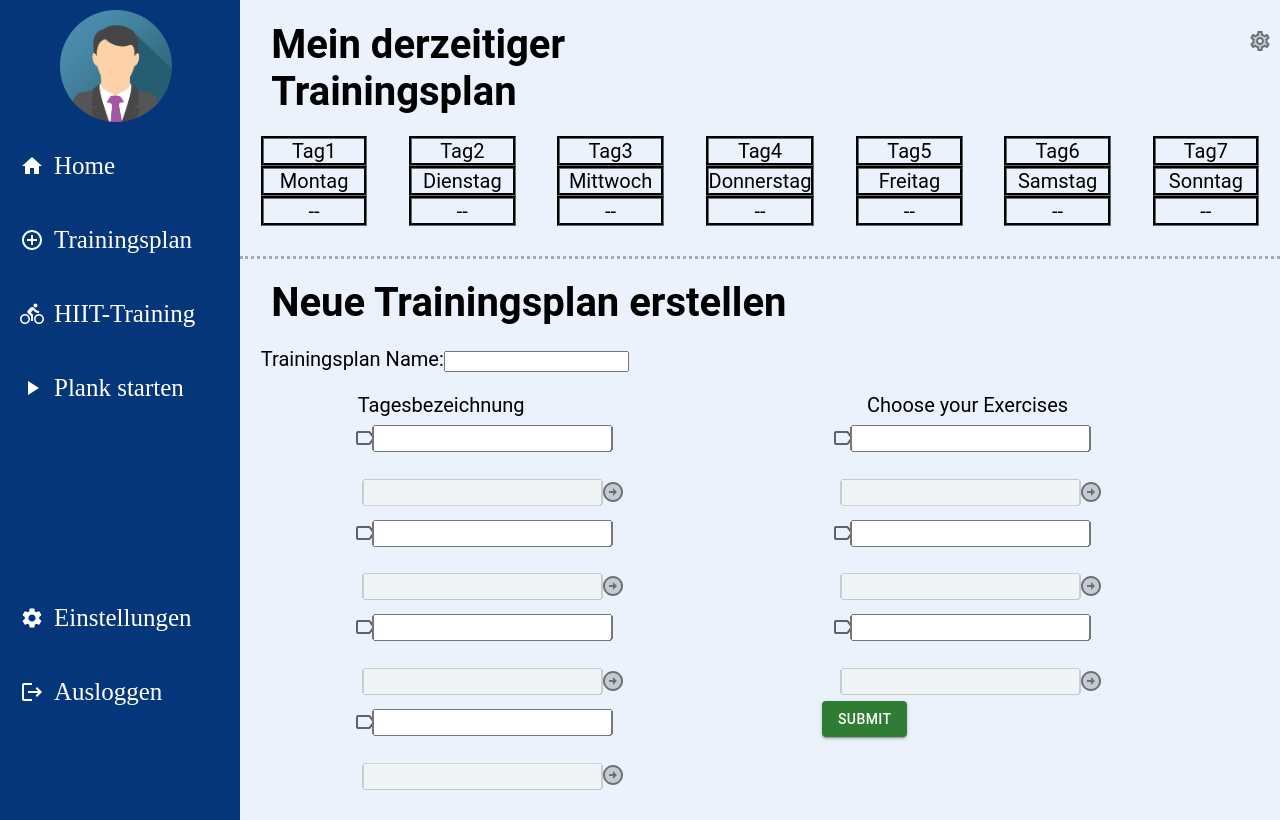
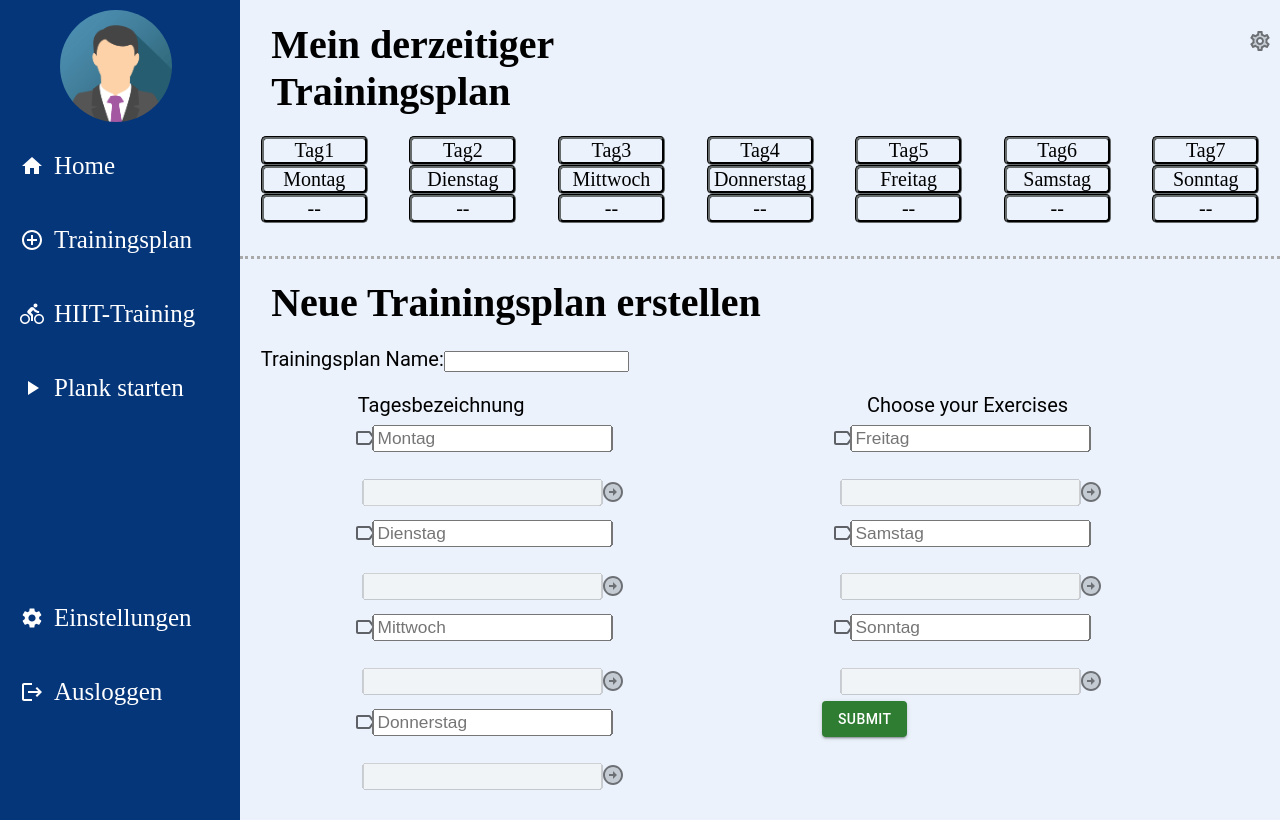
Before and after one commit to Laurin291/fitnesswebapp, a React (Create React App) app: page /create in a window 1280 px wide. Built offline with nearby package versions, Linux system fonts and the light colour scheme; no server answers; the database is empty.

Commit message:
navbar position fixed

```diff
--- a/src/index.css
+++ b/src/index.css
@@ -358,12 +358,15 @@ a {
     margin-left: 2%;
     margin-right: 2%;
     margin-top: 2%;
+    font-family: Bahnschrift;
+
 
 }
 
 .trtagcontent {
     border-color: #151616;
     border-style: groove;
+    border-radius: 5px;
     position: relative;
     display: flex;
     justify-content: center;
@@ -384,6 +387,7 @@ a {
 .ueberschrift {
     margin-left: 3%;
     margin-top: 2%;
+    font-family: Bahnschrift;
 }
 
 #ueberschriftverwaltungsdiv{
@@ -423,6 +427,7 @@ a {
     display: flex;
     flex-direction: column;
     max-height: 90vh;
+    margin-left: 12em;
 }
 
 .Effortboxes {
@@ -430,13 +435,15 @@ a {
 }
 
 
+
 .sidenavbar {
     height: 100svh;
     width: 8em;
     color: white;
-    position: relative;
+    position: fixed;
+    z-index: 1;
+    top: 0;
     float: left;
-    top: 0;
     font-size: 25px;
     line-height: 150%;
     background-color: #06367A;
--- a/src/pages/Create.js
+++ b/src/pages/Create.js
@@ -128,7 +128,7 @@ export default function Create() {
     //Component der Trainingsplanerstellung um öfter das gleiche Object am Bildschirm anzuzeigen
     const DayCreateComponent = (number) => {
 
-
+        const woche = ['Montag','Dienstag','Mittwoch','Donnerstag','Freitag','Samstag','Sonntag']
 
         const handleChange = (event) => {
             if (document.getElementById(number.number).disabled === false){
@@ -150,7 +150,7 @@ export default function Create() {
         return (
             <li>
                 <Checkbox icon={<LabelOutlinedIcon/>} checkedIcon={<LabelIcon />} onChange={handleChange}/>
-                <input type="text" id={number.number} className="tagesbezeichnung" defaultValue={getNameText(number)}
+                <input type="text" id={number.number} className="tagesbezeichnung" defaultValue={getNameText(number)} placeholder={woche[number.number -1]}
                        onChange={(e) => saveName(e.target.value, number)}></input>
 
                 <input type="text" className="uebungauswählen" disabled value={getUebungText(number.number)}></input>
@@ -348,7 +348,7 @@ export default function Create() {
                         </div>
 
                         <div className="trainingsplanname">
-                            <label htmlFor="trainingsplanname">Trainingsplan Name:</label>
+                            <label htmlFor="trainingsplanname"  >Trainingsplan Name:</label>
                             <input id="trainingsplanname" type="text" defaultValue={getTrainingsplanNameText()}
                                    onInput={(e) => saveTrainingsplanName(e.target.value)} required></input>
                         </div>
--- a/src/pages/CyclingArea.js
+++ b/src/pages/CyclingArea.js
@@ -188,7 +188,7 @@ export default function App() {
     const time = new Date();
     time.setSeconds(time.getSeconds() + 1800); // 30 minutes timer
     return (
-        <div>
+        <div id='content'>
             <div className="App" style={{textAlign: 'center'}}>
                 <CyclingAreaPage expiryTimestamp={time}/>
             </div>
--- a/src/pages/Fahrrad.js
+++ b/src/pages/Fahrrad.js
@@ -69,7 +69,7 @@ export default function Fahrradseite() {
     }
     return (
         <>
-            <div>
+            <div id='content'>
                 <div>
                     Willkommen zurück, Rainer Zufall! <br/>
                     Starten Sie ihr Indoor HIIT Cycling Training.<br/>
--- a/src/pages/Plank.js
+++ b/src/pages/Plank.js
@@ -34,7 +34,7 @@ export default function Plank() {
 
     return (
         <>
-            <div>
+            <div id='content'>
                 <div>
                     <Stack spacing={3} alignItems="center">
                         <ToggleButtonGroup {...control} aria-label="Medium sizes">
--- a/src/pages/Plankanimation.js
+++ b/src/pages/Plankanimation.js
@@ -119,7 +119,7 @@ export default function App() {
 
     const isTimer1Expired = new Date() >= timer1;
     return (
-        <div>
+        <div id='content'>
             <Button id="plankstarthome" variant="outlined">
                 <Link to="/">Home</Link>
             </Button>
--- a/src/pages/Trainingsplanverwaltung.js
+++ b/src/pages/Trainingsplanverwaltung.js
@@ -238,6 +238,12 @@ export default function Trainingsplanverwaltung() {
                                     <TableCell><Skeleton variant="rectangular" width={180} height={50}/></TableCell>
                                     <TableCell><Skeleton variant="circular" width={40} height={40}/></TableCell>
                                 </TableRow>
+                                <TableRow>
+                                    <TableCell><Skeleton variant="circular" width={40} height={40}/></TableCell>
+                                    <TableCell><Skeleton variant="rectangular" width={180} height={50}/></TableCell>
+                                    <TableCell><Skeleton variant="rectangular" width={180} height={50}/></TableCell>
+                                    <TableCell><Skeleton variant="circular" width={40} height={40}/></TableCell>
+                                </TableRow>
                             </>
                         }
                     </TableBody>
```
Also changed, not shown: src/App.js (+11 -12 lines).
